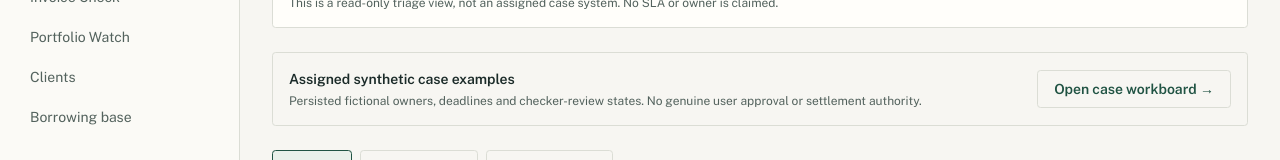
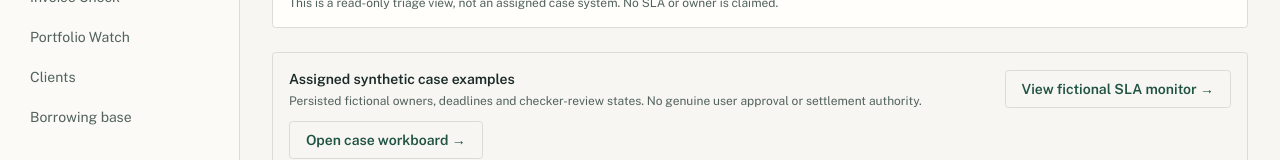
Before and after one commit to roshanaryal1/credit-desk, a Next.js app: page /queue in a window 1280 px wide. Shown: the part 237-397 px from the top of the page. Built offline with nearby package versions, Linux system fonts and the light colour scheme; no server answers; the database is empty.

Commit message:
feat(workflow): expose fictional SLA monitoring from review queue

```diff
--- a/app/queue/page.tsx
+++ b/app/queue/page.tsx
@@ -78,6 +78,14 @@ async function QueueData({
             Persisted fictional owners, deadlines and checker-review states. No
             genuine user approval or settlement authority.
           </p>
+        </div>
+        <div className="flex flex-wrap gap-2">
+          <Link
+            href="/queue/sla"
+            className="text-primary focus-visible:ring-ring rounded-sm border px-4 py-2 text-sm font-semibold focus-visible:ring-2"
+          >
+            View fictional SLA monitor →
+          </Link>
         </div>
         <Link
           href="/queue/cases"
```
